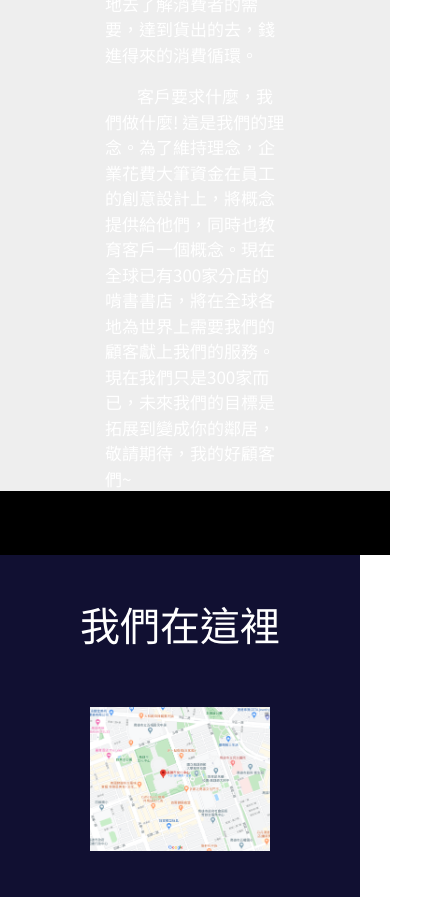
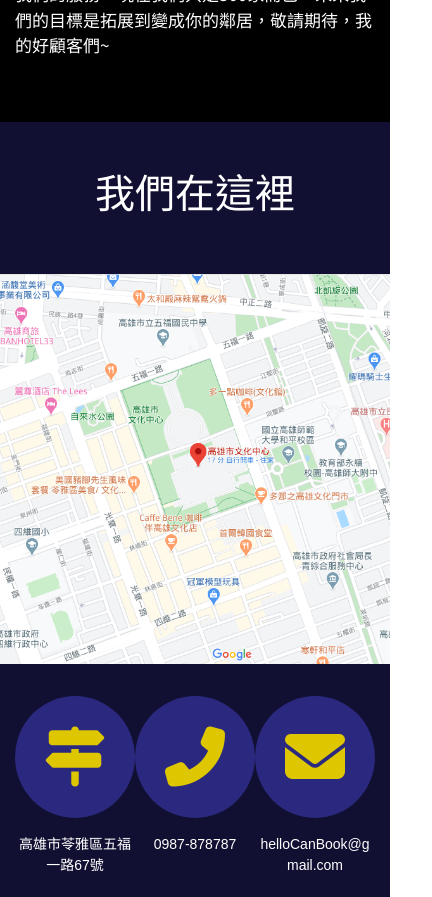
Before and after one commit to BardKidd/canBook, a Vue app: page /#/aboutUs in a window 390 px wide. Shown: the part 1040-1937 px from the top of the page, 432 px wide, since content can reach past the window. Built offline with nearby package versions, Linux system fonts and the light colour scheme.

Commit message:
修改完畢Ooooo

```diff
--- a/src/components/frontend/AboutUs.vue
+++ b/src/components/frontend/AboutUs.vue
@@ -1,6 +1,6 @@
 <template>
-    <div class="container">
-        <div class="aboutUsImage row">
+    <div class="aboutUsBox">
+        <div class="aboutUsImage">
             <div class="aboutUsImageBigBox col-12">
                 <h2>關於我們</h2>
                 <div class="aboutUsImageBig col-12"></div>
@@ -10,7 +10,7 @@
                 <div class="aboutUsContent">客戶要求什麼，我們做什麼! 這是我們的理念。為了維持理念，企業花費大筆資金在員工的創意設計上，將概念提供給他們，同時也教育客戶一個概念。現在全球已有300家分店的啃書書店，將在全球各地為世界上需要我們的顧客獻上我們的服務。現在我們只是300家而已，未來我們的目標是拓展到變成你的鄰居，敬請期待，我的好顧客們~</div>
             </div>
         </div>
-        <div class="weAreHere row">
+        <div class="weAreHere">
             <h2>我們在這裡</h2>
             <div class="OurMap col-12"></div>
             <div class="contactInfo col-12">
@@ -34,14 +34,14 @@
                 </div>
             </div>
         </div>
-        <div class="FAndQ row">
+        <div class="FAndQ">
             <h2>常見問題</h2>
             <div class="accordion col-12" id="accordionExample">
               <!-- QA1 -->
               <div class="ShoppingQuestionBox">
                 <div class="ShoppingQuestion" id="headingOne">
                   <div class="ShoppingQuestionTitle" data-toggle="collapse" data-target="#collapseOne" aria-expanded="true" aria-controls="collapseOne">
-                    <p>商品出貨方式說明(國內)</p>
+                    <p class="QuestionTitle">商品出貨方式說明(國內)</p>
                     <p class="QuestionOpen">+</p>
                   </div>
                 </div>
@@ -102,7 +102,7 @@
               <div class="ShoppingQuestionBox">
                 <div class="ShoppingQuestion" id="headingFive">
                     <div class="ShoppingQuestionTitle" data-toggle="collapse" data-target="#collapseFive" aria-expanded="false" aria-controls="collapseFive">
-                      <p>商品出貨說明(海外)</p>
+                      <p class="QuestionTitle">商品出貨說明(海外)</p>
                       <p class="QuestionOpen">+</p>
                     </div>
                 </div>
@@ -117,7 +117,7 @@
               <div class="ShoppingQuestionBox">
                 <div class="ShoppingQuestion" id="headingSix">
                     <div class="ShoppingQuestionTitle" data-toggle="collapse" data-target="#collapseSix" aria-expanded="false" aria-controls="collapseSix">
-                      <p>商品已經寄出了，是否還能變更寄送地址？</p>
+                      <p class="QuestionTitle">商品已經寄出了，是否還能變更寄送地址？</p>
                       <p class="QuestionOpen">+</p>
                     </div>
                 </div>
--- a/src/scss/helper/_aboutUs.scss
+++ b/src/scss/helper/_aboutUs.scss
@@ -1,6 +1,6 @@
 @import './mixins';
 .aboutUsBox {
-    width: 100%;
+    overflow-x: hidden;
 }
 .aboutUsImage {
     display: inline-block;
@@ -152,12 +152,33 @@
             > .aboutUsImageBig {
                 margin-bottom: 2rem;
                 padding-bottom: 100%;
+                width: 100%;
             }
         }
         > .aboutUsContentBox {
             max-width: 100%;
             flex: 0 0 100%;
-            background-color: #eee;
+            > .aboutUsContent {
+                width: 100%;
+            }
+        }
+    }
+    .weAreHere {
+        > .OurMap {
+            padding-bottom: 100%;
+            width: 100%;
+        }
+        > .contactInfo {
+            > .contactInfoData {
+                padding: 0;
+                vertical-align: top;
+                > .contactInfoDataRounds {
+                    width: 100%;
+                }
+                > p {
+                    word-wrap:break-word;
+                }
+            }
         }
     }
     .FAndQ {
@@ -167,6 +188,9 @@
         padding: 0;
         width: 100%;
         vertical-align: top;
+        .QuestionTitle {
+            width: 85%;
+        }
     }
 }
 
@@ -174,6 +198,7 @@
 @media (min-width: 641px) and (max-width: 960px) {
     .aboutUsImage {
         display: inline-block;
+        padding: 11rem 0 3rem;
         > .aboutUsImageBigBox {
             max-width: 100%;
             flex: 0 0 100%;
@@ -181,15 +206,32 @@
                 margin-bottom: 2rem;
                 margin-top: 2rem;
                 padding-bottom: 70%;
+                width: 80%;
             }
         }
         > .aboutUsContentBox {
             max-width: 100%;
             flex: 0 0 100%;
-            background-color: #eee;
             > .aboutUsContent {
                 font-size: fontSize(26px);
+                width: 100%;
             }
         }
     }
+    .weAreHere {
+        > .OurMap {
+            width: 80%;
+            padding-bottom: 80%;
+        }
+        > .contactInfo {
+            > .contactInfoData {
+                > .contactInfoDataRounds {
+                    width: 80%;
+                }
+            }
+        }
+    }
+    .QuestionTitle {
+        width: 90%;
+    }
 }
--- a/src/scss/helper/_layout.scss
+++ b/src/scss/helper/_layout.scss
@@ -126,6 +126,8 @@ footer {
             display: block;
             text-align: right;
             top: 25%;
+            left: 80%;
+            width: 20%;
             > #dropdownMenuButton {
                 background-color: transparent;
                 border: none;
```
